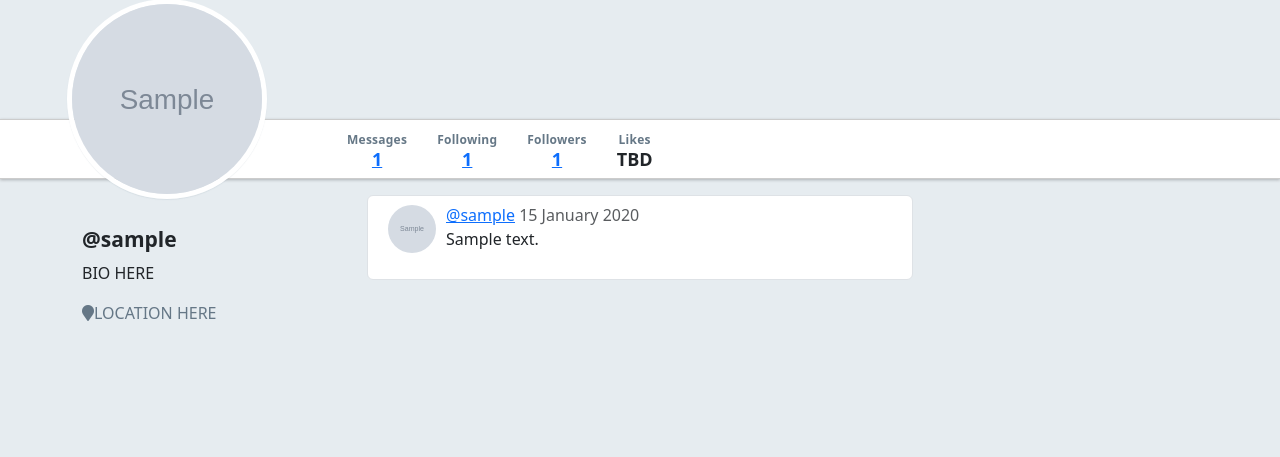
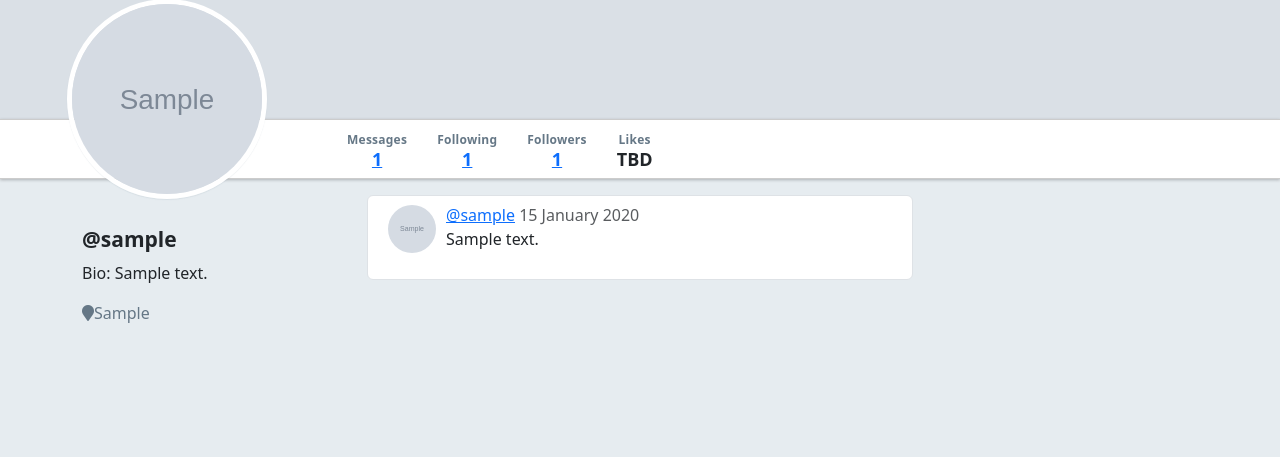
Before and after one commit to hsiangj/warbler-twitter-clone, a Flask app: page /users/1 in a window 1280 px wide. Shown: the part 287-744 px from the top of the page. Run offline with Flask 3, Linux system fonts and the light colour scheme; tables that the repository leaves empty hold one stand-in row (values such as "Sample post"); grey boxes marked "Sample" are stand-in pictures; some libraries are stand-ins or nearby versions.

Commit message:
Fixed logout route and user profile: location, bio, and header image

```diff
--- a/app.py
+++ b/app.py
@@ -5,7 +5,7 @@ from flask_debugtoolbar import DebugToolbarExtension
 from sqlalchemy.exc import IntegrityError
 
 from forms import UserAddForm, LoginForm, MessageForm
-from models import db, connect_db, User, Message
+from models import db, connect_db, User, Message, Follows
 
 CURR_USER_KEY = "curr_user"
 
@@ -112,9 +112,10 @@ def login():
 @app.route('/logout')
 def logout():
     """Handle logout of user."""
-
     # IMPLEMENT THIS
-
+    session.pop('curr_user')
+    flash("You've logged out.", 'success')
+    return redirect("/")
 
 ##############################################################################
 # General user routes:
--- a/templates/users/detail.html
+++ b/templates/users/detail.html
@@ -2,7 +2,7 @@
 
 {% block content %}
 
-<div id="warbler-hero" class="full-width"></div>
+<div id="warbler-hero" class="full-width" style="background-image: url('{{user.header_image_url}}');"></div>
 <img src="{{ user.image_url }}" alt="Image for {{ user.username }}" id="profile-avatar">
 <div class="row full-width">
   <div class="container">
@@ -58,8 +58,8 @@
 <div class="row">
   <div class="col-sm-3">
     <h4 id="sidebar-username">@{{ user.username }}</h4>
-    <p>BIO HERE</p>
-    <p class="user-location"><span class="fa fa-map-marker"></span>LOCATION HERE</p>
+    <p>Bio: {{user.bio}}</p>
+    <p class="user-location"><span class="fa fa-map-marker"></span>{{user.location}}</p>
   </div>
 
   {% block user_details %}
```
